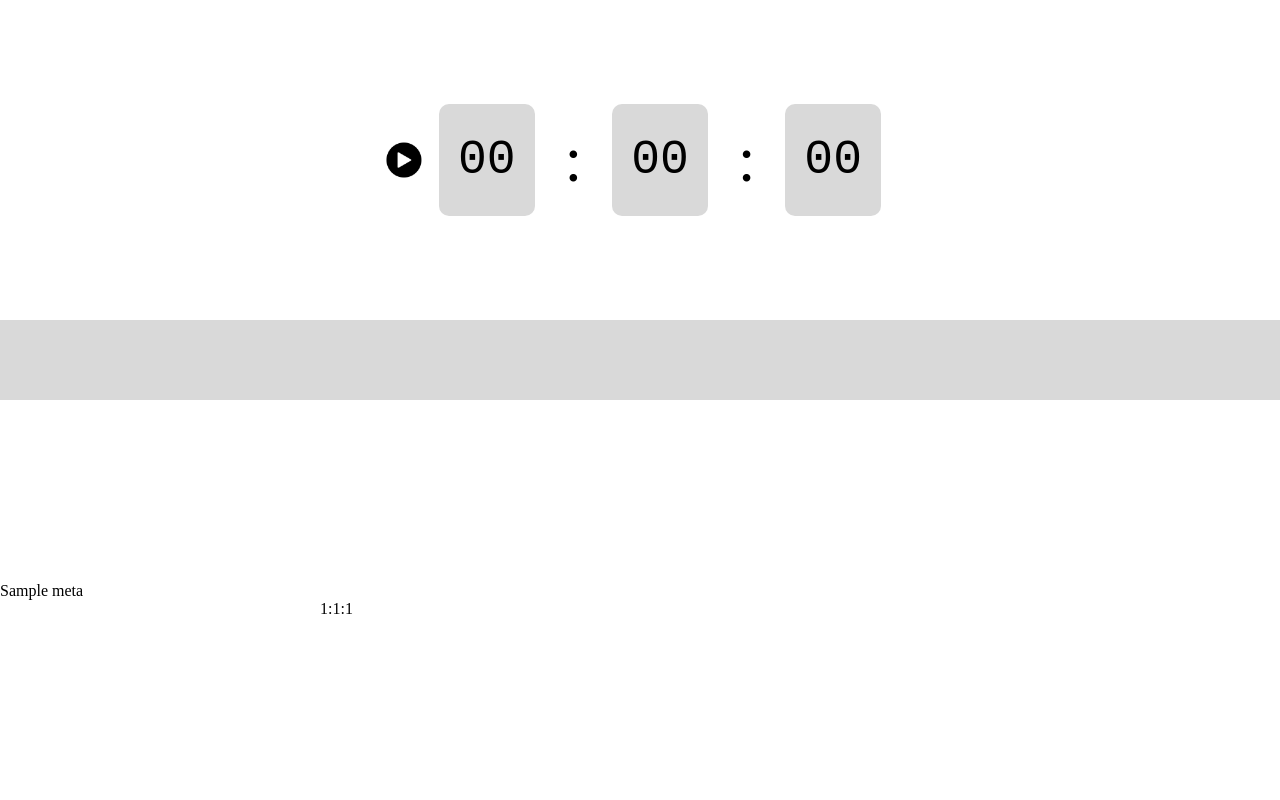
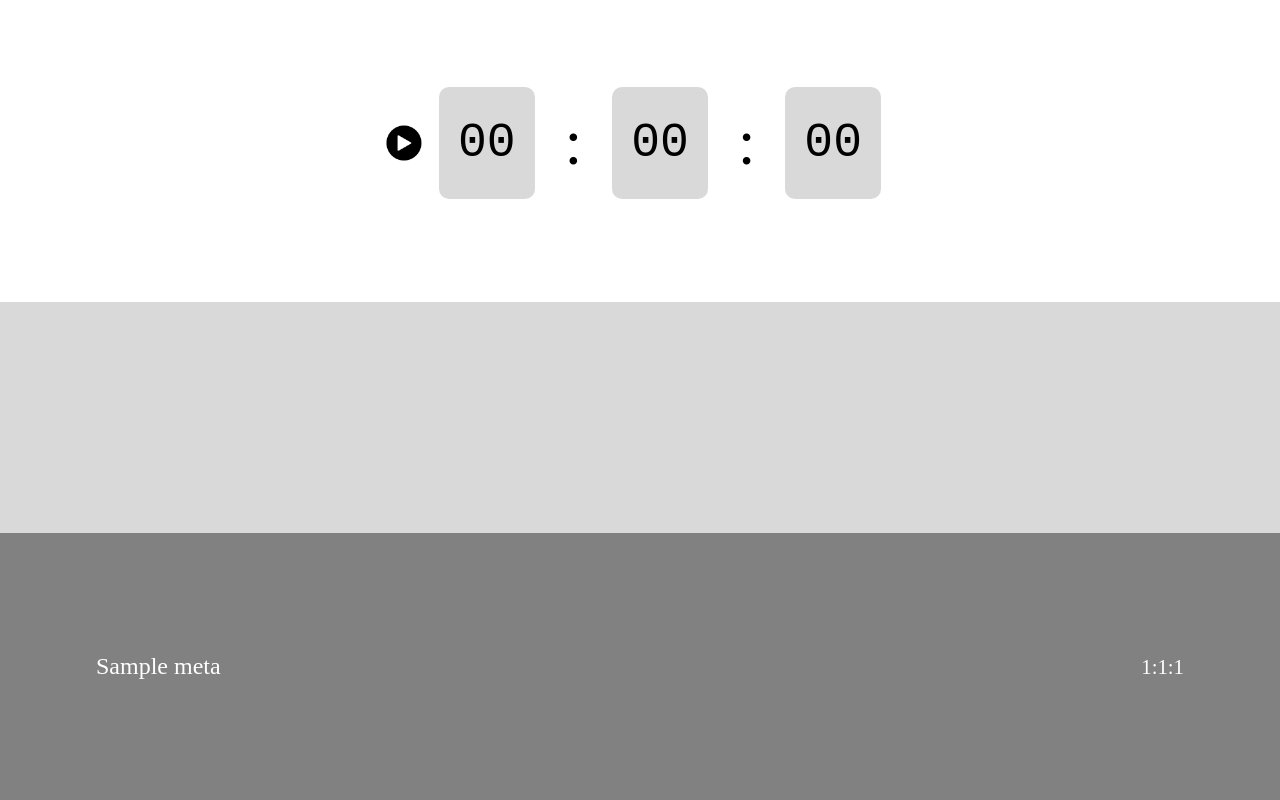
Before and after one commit to Lucasmenezes08/FocusTime, a Django app: page /cronometro/ in a window 1280 px wide. Run offline with Django 5.2, Linux system fonts and the light colour scheme; tables that the repository leaves empty hold one stand-in row (values such as "Sample post").

Commit message:
Adicionar formatação html metas para cronometro url

```diff
--- a/templates/cronometro.html
+++ b/templates/cronometro.html
@@ -59,8 +59,13 @@
             <div class="metas">
                 {% for meta in metas %}
                     <div class="metas-container">
-                        <span class="meta-nome">{{meta.nome_metas}}</span>
-                        <span class="meta-tempo">{{meta.horas_meta}}:{{meta.minutos_meta}}:{{meta.segundos_meta}}</span>
+                        <div class="meta-nome">
+                            <p>{{meta.nome_metas}}</p>
+                        </div>
+                        <div class="meta-tempo">
+                            <p>{{meta.horas_meta}}:{{meta.minutos_meta}}:{{meta.segundos_meta}}</p>
+                        </div>
+
                     </div>
             </div>
                  {% endfor %}
--- a/templates/static/cronometro.css
+++ b/templates/static/cronometro.css
@@ -1,6 +1,7 @@
 body {
     margin: 0;
     padding: 0;
+    overflow-x: hidden;
 }
 
 .container-pai {
@@ -34,6 +35,8 @@
     justify-content: space-between;
     align-items: center;
     flex-direction: row-reverse;
+    margin-bottom: 3rem;
+    margin-top: 2rem;
 }
 
 .container-cronometro h3 {
@@ -90,35 +93,48 @@
 
 .break {
     width: 100%;
-    height: 10%;
+    height: 30%;
     background-color: #D9D9D9;
+    padding: 2rem 0;
 }
 
 .lugar-metas {
     width: 100%;
-    height: 50%;
-    display: grid;
-    gap: 10px;
-    grid-template-columns: repeat(3, 1fr);
-    justify-content: center;
-    align-items: center;
+    display: flex;
+    flex-direction: column;
+    padding: 6rem;
+    box-sizing: border-box;
+    background-color: #818181;
 }
 
 .metas {
-    width:100%;
-    display:flex;
+    display: flex;
     flex-direction: column;
-    justify-content: center;
-    align-items: center;
 }
 
-.metas-container {
-    width: 80%%
+.metas-container{
+    max-width: 100%;
     display: flex;
+    align-items: center;
+    flex-direction: row;
     justify-content: space-between;
-    align-items: center;
+    flex-wrap: wrap;
+    margin-botton: -2rem;
+
 }
 
+.meta-nome {
+    text-align: left;
+    font-size: 1.5rem;
+    color: white;
+    flex: 1;
+}
+
+
 .meta-tempo {
-    margin-left: 20rem;
+    text-align: right;
+    font-size: 1.3rem;
+    color: white;
+    white-space: nowrap;
+    word-spacing: 6;
 }
```
